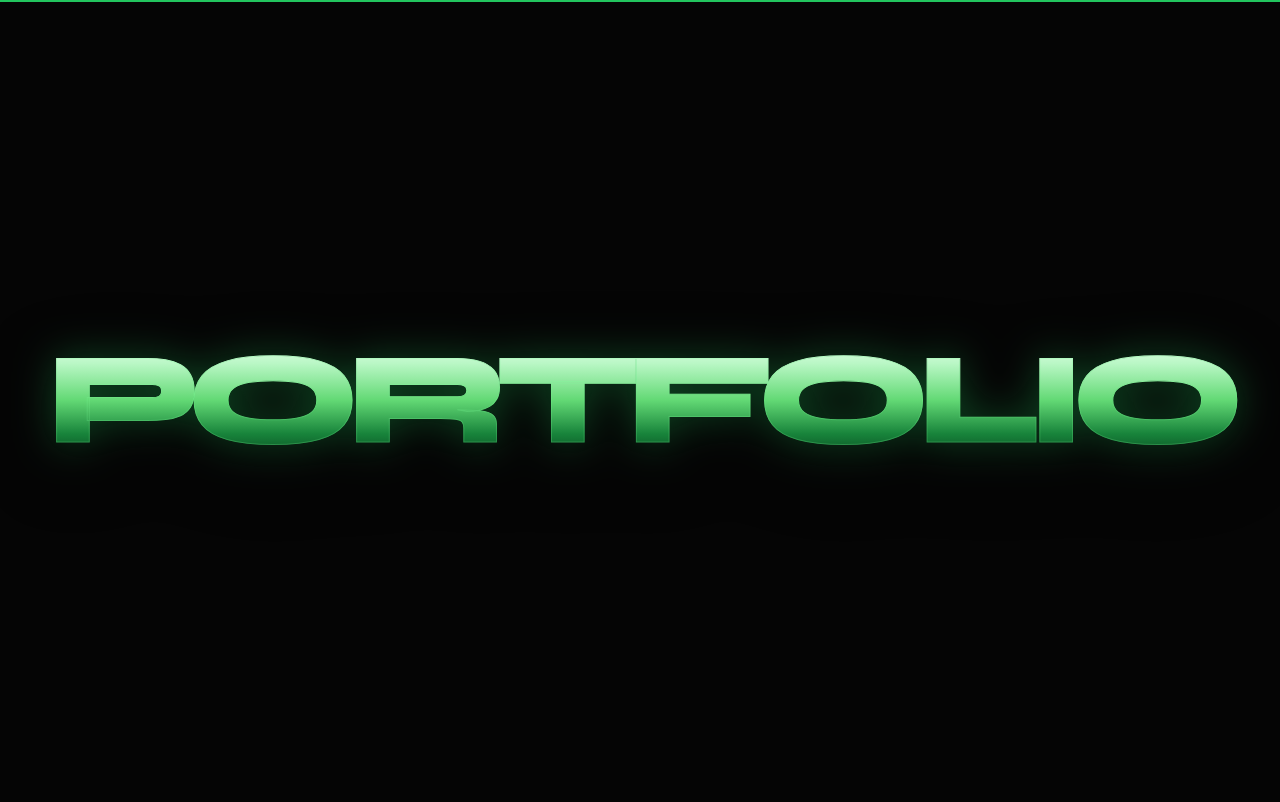
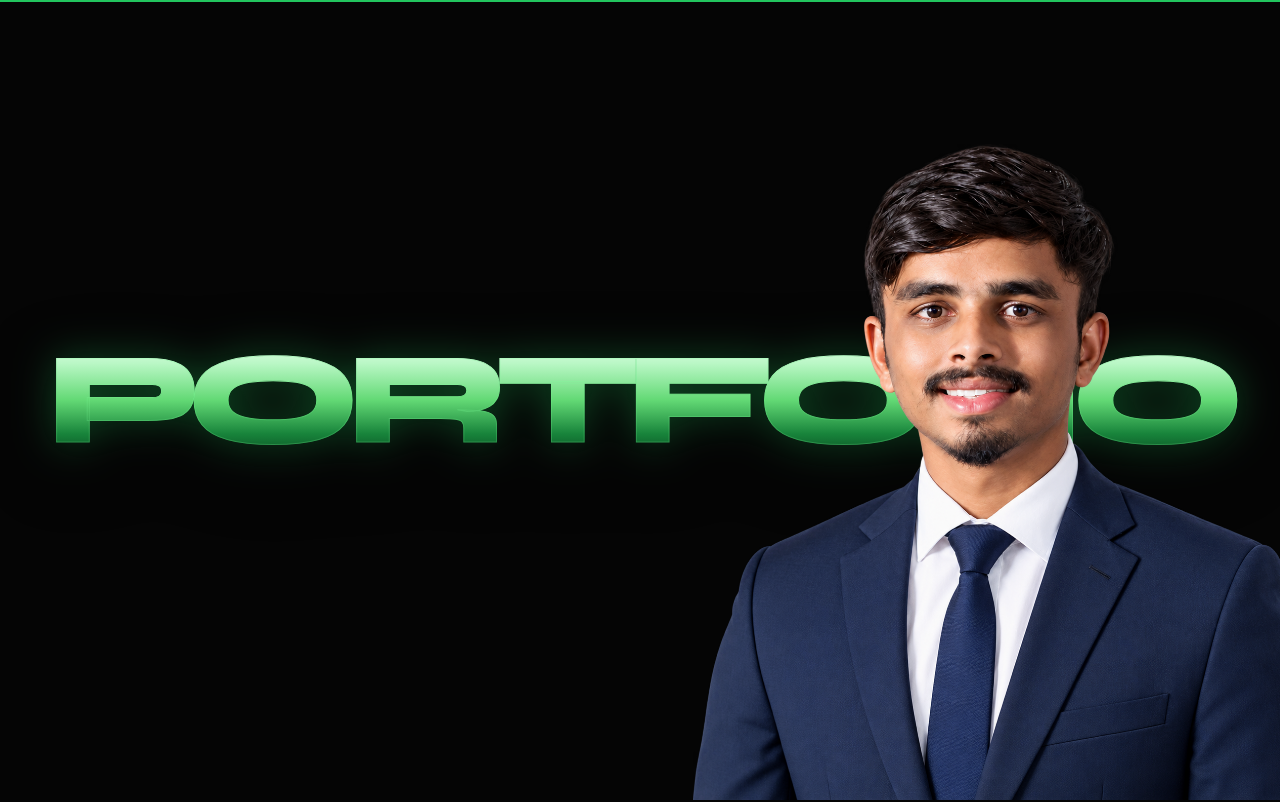
Before and after one commit to bhaskar-nb/portfolio, a Next.js app: page / in a window 1280 px wide. Shown: the top 802 px of the page. Built offline with nearby package versions, Linux system fonts and the light colour scheme.

Commit message:
Add centered portrait over portfolio title

```diff
--- a/components/Opening.tsx
+++ b/components/Opening.tsx
@@ -1,5 +1,6 @@
 "use client";
 
+import Image from "next/image";
 import { motion } from "framer-motion";
 
 export default function Opening() {
@@ -13,7 +14,7 @@ export default function Opening() {
         initial={{ opacity: 0, scale: 0.97 }}
         animate={{ opacity: 1, scale: 1 }}
         transition={{ duration: 1, ease: [0.22, 1, 0.36, 1] }}
-        className="w-full max-w-[96vw] whitespace-nowrap text-center text-[clamp(3.4rem,10.2vw,11.5rem)] font-black uppercase leading-none tracking-[-0.095em]"
+        className="relative z-0 w-full max-w-[96vw] whitespace-nowrap text-center text-[clamp(3.4rem,10.2vw,11.5rem)] font-black uppercase leading-none tracking-[-0.095em]"
         style={{
           fontFamily: "var(--font-syne), sans-serif",
           background:
@@ -28,6 +29,22 @@ export default function Opening() {
       >
         PORTFOLIO
       </motion.h1>
+
+      <motion.div
+        initial={{ opacity: 0, y: 18 }}
+        animate={{ opacity: 1, y: 0 }}
+        transition={{ duration: 1, delay: 0.18, ease: [0.22, 1, 0.36, 1] }}
+        className="pointer-events-none absolute bottom-0 left-1/2 z-10 h-[78dvh] w-[min(88vw,720px)] -translate-x-1/2 sm:h-[82dvh]"
+      >
+        <Image
+          src="/DP image.png"
+          alt=""
+          fill
+          priority
+          sizes="(max-width: 640px) 88vw, 720px"
+          className="object-contain object-bottom"
+        />
+      </motion.div>
     </section>
   );
 }
```
